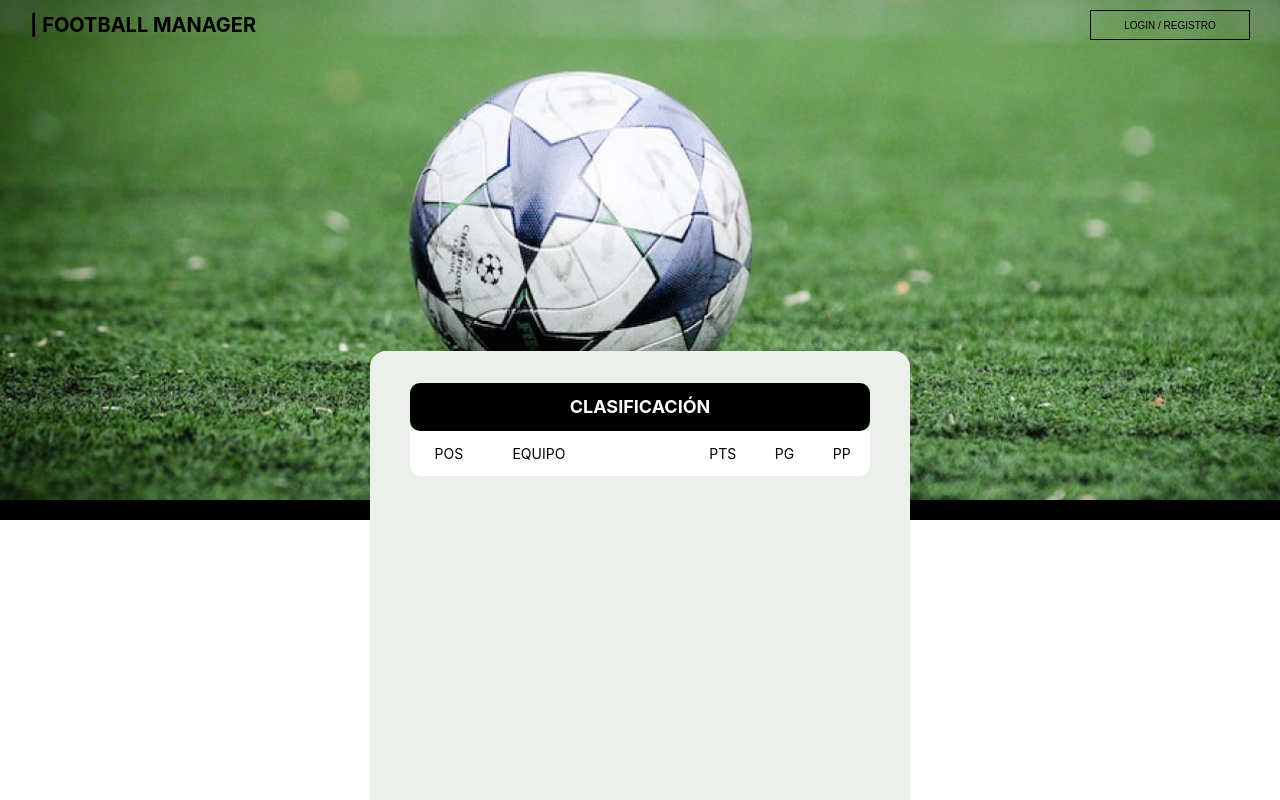
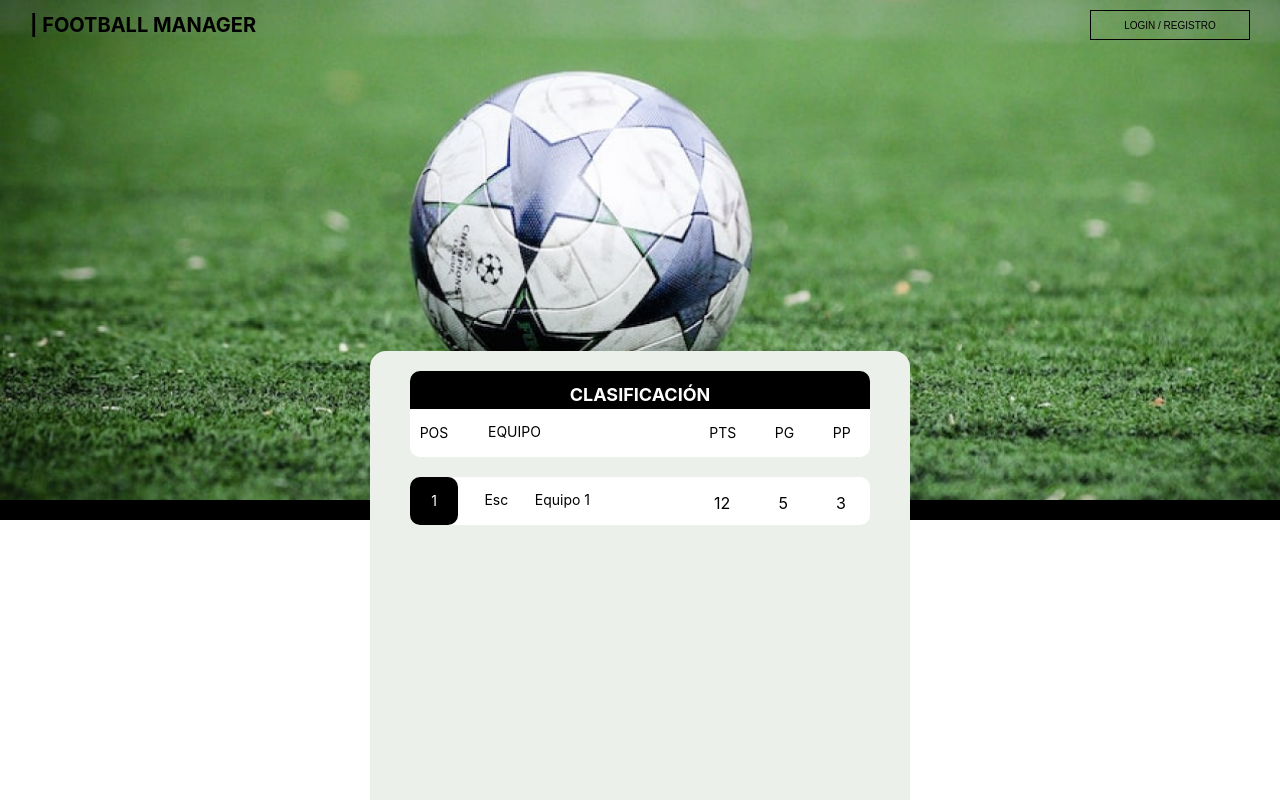
Before and after one commit to karlfeliz/Bootcamp-LaLiga-FrontEnd, a React (Create React App) app: page /#/ in a window 1280 px wide. Shown: the top 800 px of the page. Built offline with nearby package versions, Linux system fonts and the light colour scheme.

Commit message:
home component stat-box created

```diff
--- /dev/null
+++ b/src/components/TeamStats/TeamStats.scss
@@ -0,0 +1,40 @@
+@import "../../../styles/variables.scss";
+
+.stats-card {
+  display: flex;
+  background-color: $background-generic-light;
+  width: 460px;
+  height: 48px;
+  border-radius: 10px;
+  gap: 100px;
+  margin: 20px 0;
+
+  &__info {
+    display: flex;
+    justify-content: space-between;
+    width: 50%;
+    font-size: 14px;
+
+    &-number {
+      background-color: $background-generic-dark;
+      color: $font-light;
+      width: 48px;
+      height: 48px;
+      display: flex;
+      justify-content: center;
+      align-items: center;
+      border-radius: 10px;
+      margin: 0;
+    }
+    &-team {
+      display: flex;
+      justify-content: flex-start;
+      gap: 15px;
+    }
+  }
+  &__stats {
+    display: flex;
+    justify-content: space-around;
+    width: 50%;
+  }
+}
--- /dev/null
+++ b/src/components/TeamStats/TeamStats.tsx
@@ -0,0 +1,20 @@
+import "./TeamStats.scss";
+
+const TeamStats = (): JSX.Element => {
+  return (
+    <div className="stats-card">
+      <div className="stats-card__info">
+        <p className="stats-card__info-number">1</p>
+        <p>Esc</p>
+        <p>Equipo 1</p>
+      </div>
+      <div className="stats-card__stats">
+        <p>12</p>
+        <p>5</p>
+        <p>3</p>
+      </div>
+    </div>
+  );
+};
+
+export default TeamStats;
--- a/src/pages/HomePage/HomePage.scss
+++ b/src/pages/HomePage/HomePage.scss
@@ -16,8 +16,8 @@
 
 .card {
   display: flex;
-  justify-content: center;
-  align-items: flex-start;
+  flex-direction: column;
+  align-items: center;
   background-color: $background-container;
   border-radius: 16px;
   min-width: 500px;
@@ -41,20 +41,40 @@
     color: $font-light;
     height: 48px;
     border-radius: 10px;
-    margin-bottom: 0;
+    margin: auto;
   }
 
   &__columns {
     display: flex;
     justify-content: space-around;
+    align-items: center;
     background-color: $background-generic-light;
     border-radius: 0 0 10px 10px;
     gap: 100px;
+    margin-top: -10px;
+    height: 48px;
 
-    &-headers {
+    &-left {
+      display: flex;
+      justify-content: flex-start;
+      gap: 30px;
+      width: 50%;
+      font-size: 14px;
+
+      &__pos {
+        width: 48px;
+        height: 48px;
+        display: flex;
+        justify-content: center;
+        align-items: center;
+        border-radius: 10px;
+        margin: 0;
+      }
+    }
+    &-right {
       display: flex;
       justify-content: space-around;
-      width: 100%;
+      width: 50%;
       font-size: 14px;
     }
   }
--- a/src/pages/HomePage/HomePage.tsx
+++ b/src/pages/HomePage/HomePage.tsx
@@ -1,5 +1,7 @@
+import React from "react";
 import "./HomePage.scss";
 import Header from "../../components/Header/Header";
+import TeamStats from "../../components/TeamStats/TeamStats";
 
 const HomePage = (): JSX.Element => {
   return (
@@ -10,17 +12,18 @@ const HomePage = (): JSX.Element => {
           <div className="card__header">
             <h1 className="card__title">CLASIFICACIÓN</h1>
             <div className="card__columns">
-              <div className="card__columns-headers">
-                <p>POS</p>
+              <div className="card__columns-left">
+                <p className="card__columns-left__pos">POS</p>
                 <p>EQUIPO</p>
               </div>
-              <div className="card__columns-headers">
+              <div className="card__columns-right">
                 <p>PTS</p>
                 <p>PG</p>
                 <p>PP</p>
               </div>
             </div>
           </div>
+          <TeamStats />
         </div>
       </div>
     </div>
```
